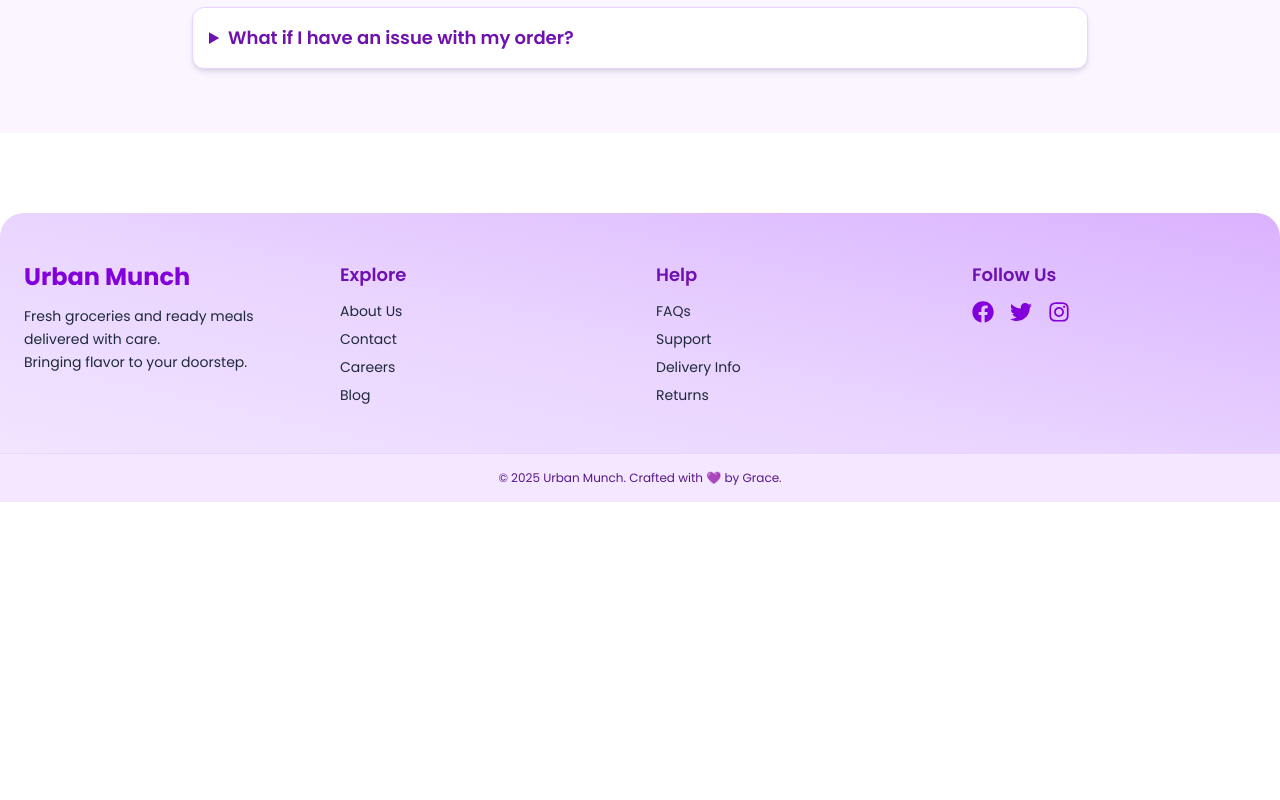
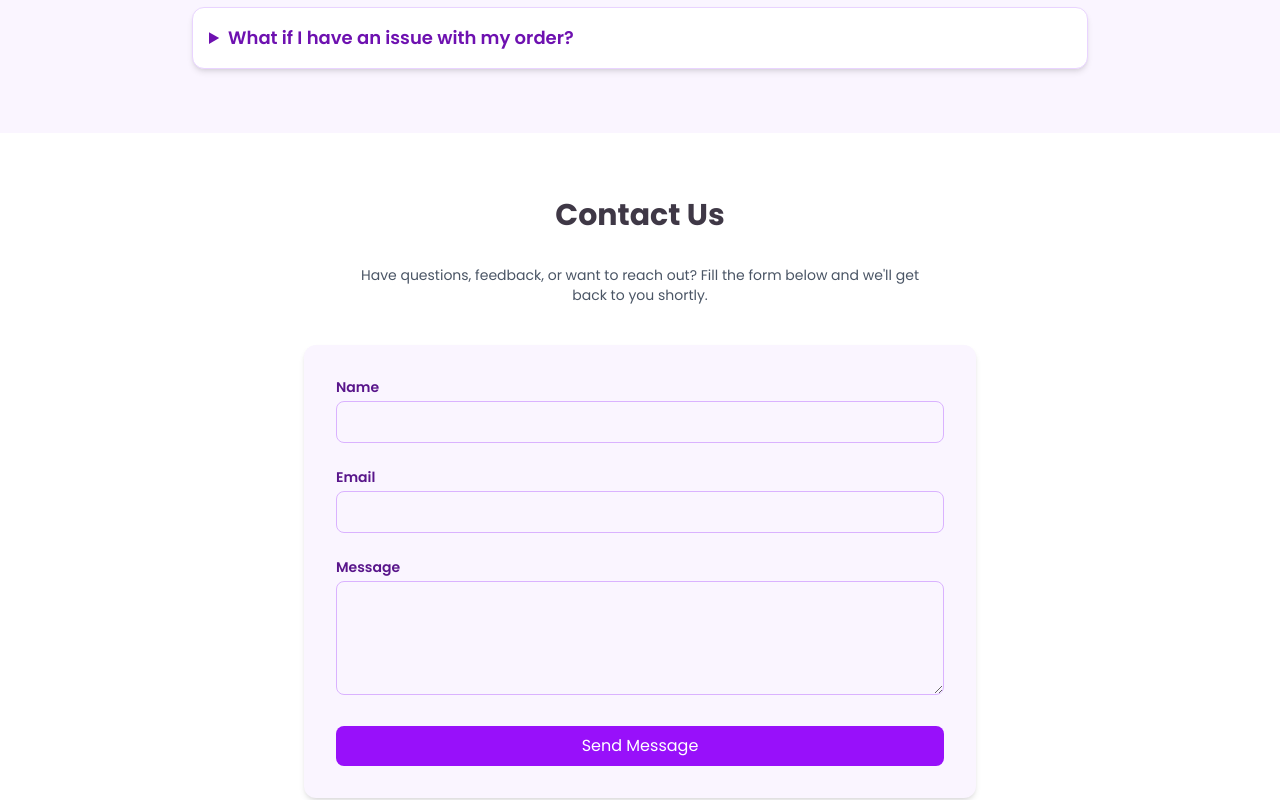
Before and after one commit to gracemugeche/gomycode-urban-munch-store, a React (Vite) app in the folder client/: page / in a window 1280 px wide. Shown: the part 2440-3240 px from the top of the page. Before the commit the page ends 2942 px from the top, so only its background shows below. Built offline with nearby package versions, Linux system fonts and the light colour scheme.

Commit message:
chore:add a contact section to the home page

```diff
--- /dev/null
+++ b/client/src/components/Contact.tsx
@@ -0,0 +1,66 @@
+const ContactSection = () => {
+  return (
+    <section
+      id="contact"
+      className="bg-white text-purple-900 py-16 px-4 sm:px-8 lg:px-32 font-[Poppins]"
+    >
+      <h2 className="text-3xl font-bold  text-[rgb(63,56,70)] text-center mb-8">Contact Us</h2>
+      <p className="text-center max-w-xl mx-auto mb-10 text-sm text-gray-600">
+        Have questions, feedback, or want to reach out? Fill the form below and we'll get back to you shortly.
+      </p>
+
+      <form
+        className="max-w-2xl mx-auto space-y-6 bg-purple-50 p-8 rounded-xl shadow-md"
+        onSubmit={(e) => {
+          e.preventDefault();
+          alert("Form submitted! (Functionality not yet connected)");
+        }}
+      >
+        <div>
+          <label htmlFor="name" className="block text-sm font-semibold mb-1">
+            Name
+          </label>
+          <input
+            id="name"
+            type="text"
+            required
+            className="w-full px-4 py-2 border border-purple-300 rounded-lg focus:outline-none focus:ring-2 focus:ring-purple-400"
+          />
+        </div>
+
+        <div>
+          <label htmlFor="email" className="block text-sm font-semibold mb-1">
+            Email
+          </label>
+          <input
+            id="email"
+            type="email"
+            required
+            className="w-full px-4 py-2 border border-purple-300 rounded-lg focus:outline-none focus:ring-2 focus:ring-purple-400"
+          />
+        </div>
+
+        <div>
+          <label htmlFor="message" className="block text-sm font-semibold mb-1">
+            Message
+          </label>
+          <textarea
+            id="message"
+            rows={4}
+            required
+            className="w-full px-4 py-2 border border-purple-300 rounded-lg focus:outline-none focus:ring-2 focus:ring-purple-400"
+          ></textarea>
+        </div>
+
+        <button
+          type="submit"
+          className="w-full bg-purple-600 text-white py-2 rounded-lg hover:bg-purple-700 transition"
+        >
+          Send Message
+        </button>
+      </form>
+    </section>
+  );
+};
+
+export default ContactSection;
--- a/client/src/pages/Home.tsx
+++ b/client/src/pages/Home.tsx
@@ -1,5 +1,6 @@
 import AboutSection from "../components/AboutSection";
 import CategoriesSection from "../components/CategoriesSection";
+import ContactSection from "../components/Contact";
 import FaqSection from "../components/FQASection";
 import HeroSection from "../components/HeroSection";
 
@@ -10,6 +11,7 @@ const Home = () => {
       <CategoriesSection />
       <AboutSection/>
       <FaqSection/>
+      <ContactSection/>
     </main>
   );
 };
```
